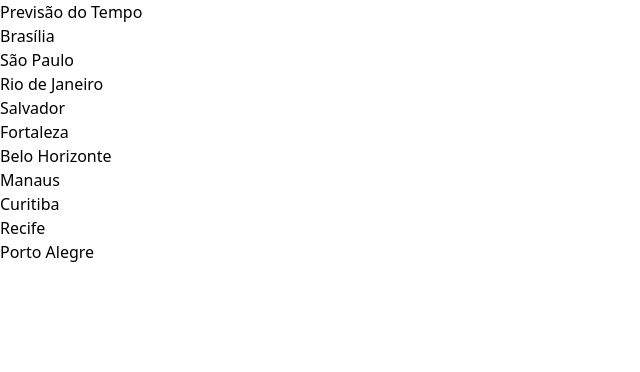
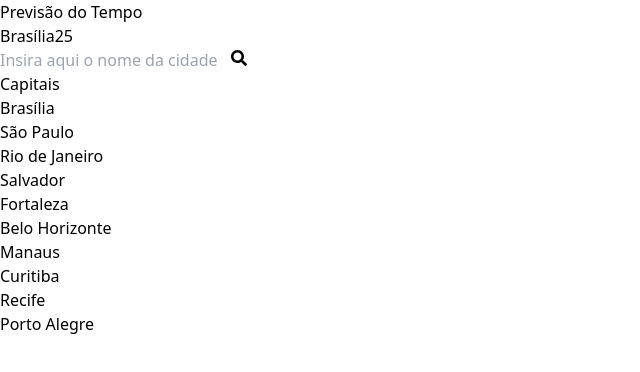
Before and after one commit to enias-oliveira/weather-app, a React (Vite) app: page / in a window 1280 px wide. Shown: the top 372 px of the page, without its empty margins (0-640 px from the left). Built offline with nearby package versions, Linux system fonts and the light colour scheme.

Commit message:
feat(wip): add search bar

```diff
--- a/package.json
+++ b/package.json
@@ -11,7 +11,8 @@
   },
   "dependencies": {
     "react": "^18.3.1",
-    "react-dom": "^18.3.1"
+    "react-dom": "^18.3.1",
+    "react-icons": "^5.3.0"
   },
   "devDependencies": {
     "@eslint/js": "^9.9.0",
--- a/src/App.tsx
+++ b/src/App.tsx
@@ -4,19 +4,52 @@ import type { ResponseItem } from './api'
 import React from 'react'
 import { WeatherPanel } from './WeahterPanel'
 import { CapitalsList } from './CapitalsList'
+import { FaSearch } from 'react-icons/fa'
 
 function App() {
     const { capitalsWeather } = useApp()
 
+    const [searchInputText, setSearchInputText] = useState('')
+    const [searchValue, setSearchValue] = useState('')
     const [selectedCapital, setSelectedCapital] = useState<ResponseItem>()
 
     const handleClickCapitalListItem = (cw: ResponseItem) => () =>
         setSelectedCapital(cw)
 
+    const handleSearch = () => {
+        setSelectedCapital(undefined)
+        setSearchInputText('')
+        setSearchValue(searchInputText)
+    }
+
+    const searchRegex = new RegExp(searchValue, 'g')
+
+    const filteredCapital =
+        selectedCapital ??
+        capitalsWeather.find(({ location: { city } }) => searchRegex.test(city))
+
     return (
         <>
             <h1>Previsão do Tempo</h1>
-            <WeatherPanel capital={selectedCapital} />
+            <WeatherPanel capital={filteredCapital} />
+
+            <div>
+                <input
+                    type="text"
+                    placeholder="Insira aqui o nome da cidade"
+                    value={searchInputText}
+                    onChange={(e) => setSearchInputText(e.target.value)}
+                    onKeyDown={(e) => {
+                        if (e.key === 'Enter') {
+                            handleSearch()
+                        }
+                    }}
+                />
+                <button onClick={handleSearch}>
+                    <FaSearch />
+                </button>
+            </div>
+
             <CapitalsList
                 capitals={capitalsWeather}
                 handleClickOnCapital={handleClickCapitalListItem}
--- a/src/CapitalsList.tsx
+++ b/src/CapitalsList.tsx
@@ -1,22 +1,28 @@
-import React, { FC } from "react";
-import { ResponseItem } from "./api";
+import React, { FC } from 'react'
+import { ResponseItem } from './api'
 
 type CapitalSelectionsProps = {
-    capitals?: ResponseItem[],
+    capitals?: ResponseItem[]
     handleClickOnCapital: (captial: ResponseItem) => () => void
 }
 
 export const CapitalsList: FC<CapitalSelectionsProps> = ({
     capitals,
-   handleClickOnCapital
+    handleClickOnCapital,
 }) => {
     return (
+        <div>
+            <h2>Capitais</h2>
             <ul>
                 {capitals?.map((cpt) => (
-          <li key={cpt.location.city} onClick={handleClickOnCapital(cpt)}>
+                    <li
+                        key={cpt.location.city}
+                        onClick={handleClickOnCapital(cpt)}
+                    >
                         {cpt.location.city}
                     </li>
                 ))}
             </ul>
-     );
+        </div>
+    )
 }
```
Also changed, not shown: 1 other file (tests, documents, lock files or other folders). Lines whose indentation alone changed are shown as unchanged.
